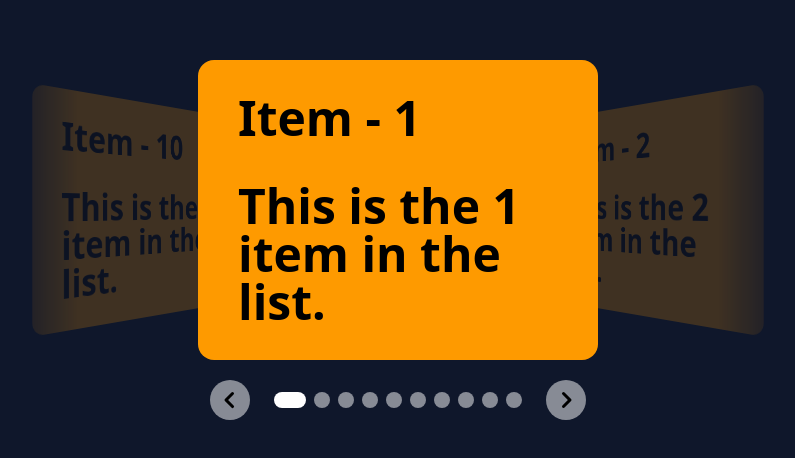
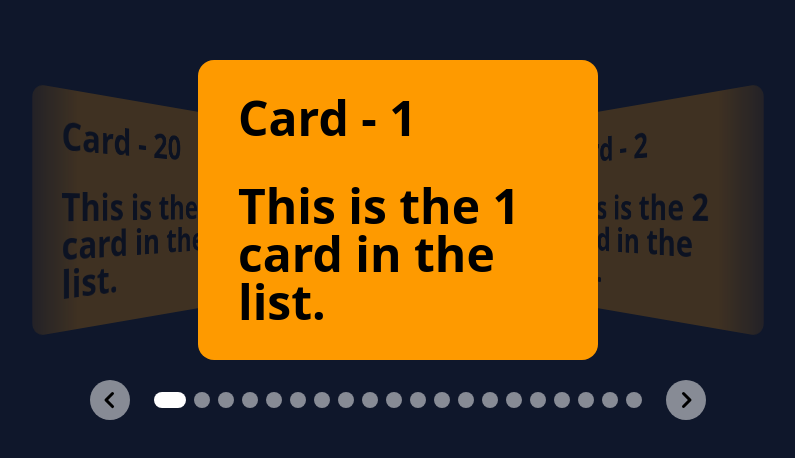
Before and after one commit to ZHENSHUO-ZHAO/ui-stack, a React (Vite) app: page / in a window 1280 px wide. Shown: the part 156-614 px from the top of the page, without its empty margins (242-1037 px from the left). Built offline with nearby package versions, Linux system fonts and the light colour scheme.

Commit message:
Removed CardHolder component and moved the use-defined CardComponent directly under the Card component. Its UI content can be updated via props instead of useState hooks.

```diff
--- a/src/animations/Carousel.tsx
+++ b/src/animations/Carousel.tsx
@@ -1,7 +1,6 @@
 import {
   animate,
   motion,
-  scale,
   useMotionValue,
   useMotionValueEvent,
   useTransform,
@@ -28,11 +27,6 @@ type layoutDataType<T> = {
   snapSize: number;
   contentList: T[];
   CardComponent: React.ComponentType<cardItemType<T>>;
-};
-
-type cardHolderPropType = {
-  initialIdex: number;
-  ref: RefObject<Dispatch<SetStateAction<number>> | null>;
 };
 
 type cardDataType = {
@@ -432,10 +426,6 @@ function Card({
     throw new Error("LayoutContext cannot be undefined.");
   }
 
-  const indexRef = useRef<number>(data.index);
-  const setIndexRef =
-    useRef<React.Dispatch<React.SetStateAction<number>>>(null);
-
   const ratio = useTransform(() => {
     // The position offset from the card centered in the view.
     const offset = dragX.get() + data.offset;
@@ -449,13 +439,6 @@ function Card({
   // Translate the inside div a bit closer to the center card.
   const translateX = useTransform(ratio, [-1, 0, 1], ["40%", "0%", "-40%"]);
   const zIndex = useTransform(ratio, [-1, 0, 1], [0, 1, 0]);
-
-  useEffect(() => {
-    if (indexRef.current !== data.index) {
-      indexRef.current = data.index;
-      setIndexRef.current?.(data.index);
-    }
-  }, [data.index]);
 
   return (
     <motion.li
@@ -480,27 +463,10 @@ function Card({
           `perspective(400px) ${generatedTransform}`
         }
       >
-        <CardContentHolder initialIdex={indexRef.current} ref={setIndexRef} />
+        <layoutContext.CardComponent
+          content={layoutContext.contentList[data.index]}
+        />
       </motion.div>
     </motion.li>
   );
 }
-
-function CardContentHolder({ initialIdex, ref }: cardHolderPropType) {
-  const layoutContext = useContext(LayoutContext);
-  if (!layoutContext) {
-    throw new Error("LayoutContext cannot be undefined.");
-  }
-
-  const [index, setIndex] = useState<number>(initialIdex);
-
-  useEffect(() => {
-    ref.current = setIndex;
-  }, []);
-
-  return (
-    <>
-      <layoutContext.CardComponent content={layoutContext.contentList[index]} />
-    </>
-  );
-}
--- a/src/animations/carouselContent.ts
+++ b/src/animations/carouselContent.ts
@@ -4,8 +4,8 @@ export type cardContent = {
 };
 
 export function getContent(): cardContent[] {
-  return Array.from({ length: 10 }).map((_, i) => ({
-    title: `Item - ${i + 1}`,
-    desc: `This is the ${i + 1} item in the list.`,
+  return Array.from({ length: 20 }).map((_, i) => ({
+    title: `Card - ${i + 1}`,
+    desc: `This is the ${i + 1} card in the list.`,
   }));
 }
```
